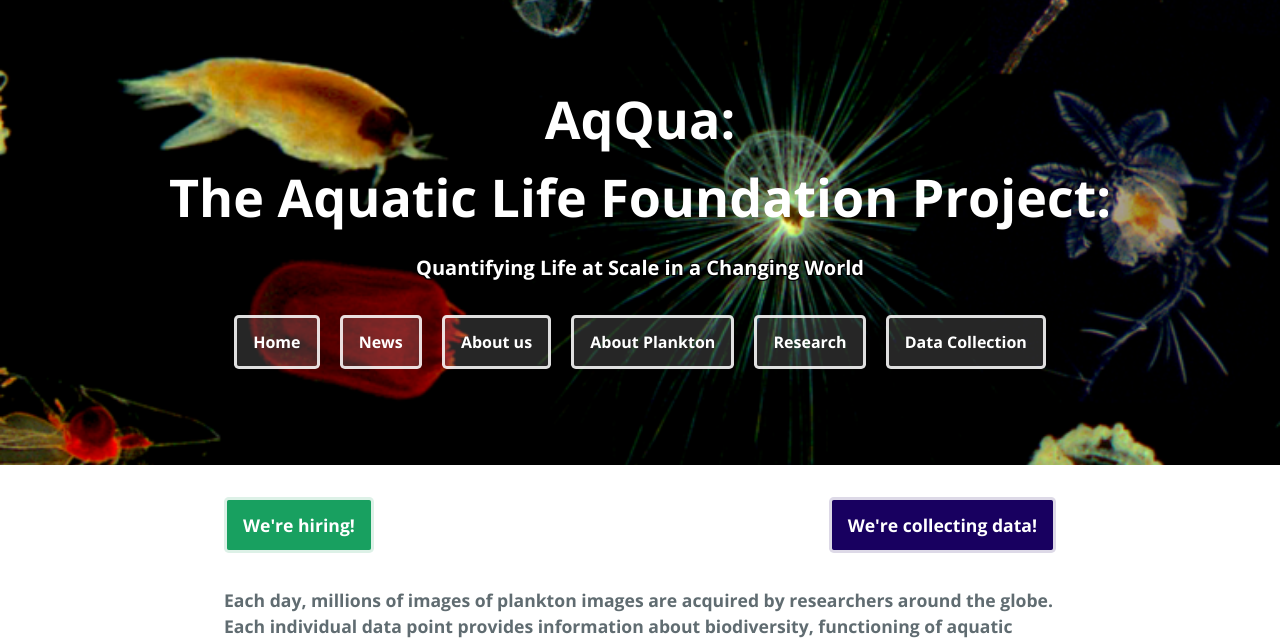
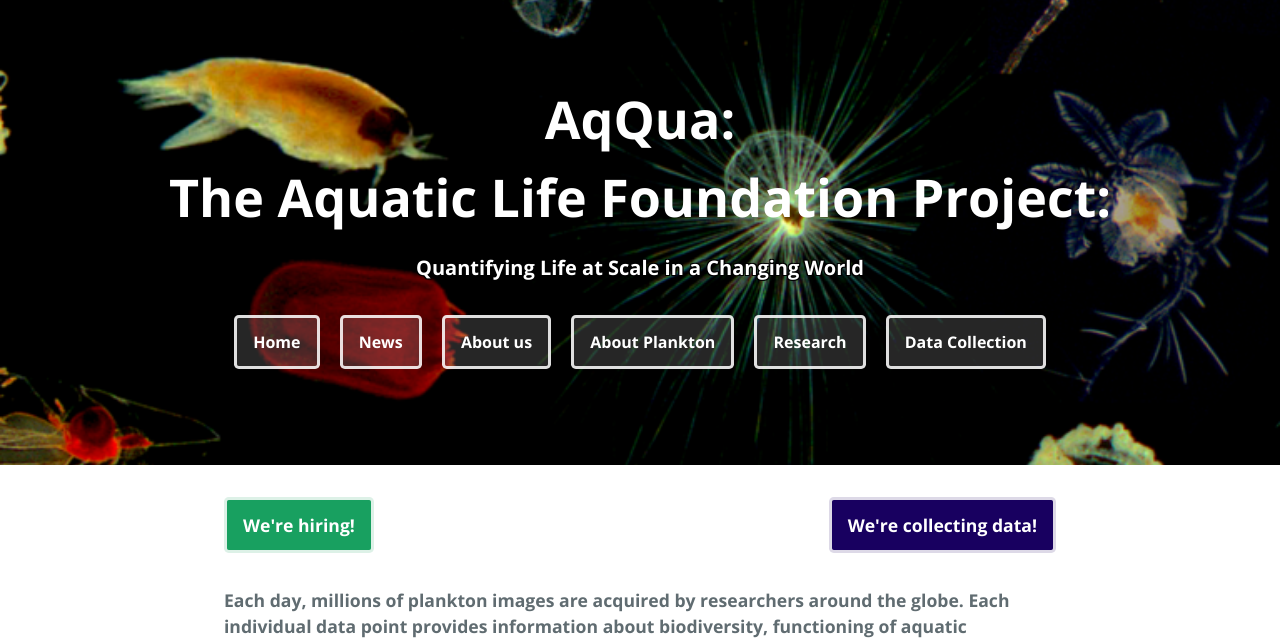
Before and after one commit to Kainmueller-Lab/aqqua, a Jekyll site: the page built from index.md, in a window 1280 px wide. Shown: the top 643 px of the page. Built offline with Jekyll 4.4.1, drawn with Linux system fonts in a browser that asks for light colours; some of the changed text lies outside the part shown.

Commit message:
edited content, typos

```diff
--- a/index.md
+++ b/index.md
@@ -4,13 +4,13 @@
 filename: index
 ---
 
-**Each day, millions of images of plankton images are acquired by researchers around the globe. Each individual data point provides information about biodiversity, functioning of aquatic foodwebs and ecosystem status of the related water body.**
+**Each day, millions of plankton images are acquired by researchers around the globe. Each individual data point provides information about biodiversity, functioning of aquatic foodwebs and ecosystem status of the related water body.**
 
 ![Plankton imaging schematic](./assets/Landing_page_schematic.jpg)
 
 **AqQua will leverage Europe's first exascale HPC to create the first foundational pelagic imaging model, consolidating billions of images from aquatic environments around the globe.**
 
-**AqQua will provide critical data necessary for understanding the biological carbon pump — a natural process that sequesters vast amounts of carbon from the atmosphere and significantly affecting global climate.**
+**AqQua will provide critical data necessary for understanding the biological carbon pump — a natural process that sequesters vast amounts of carbon from the atmosphere and significantly affects global climate.**
 
 
 AqQua is a Pilot Project in the [Helmholtz Foundation Model Initiative](https://hfmi.helmholtz.de).
```
